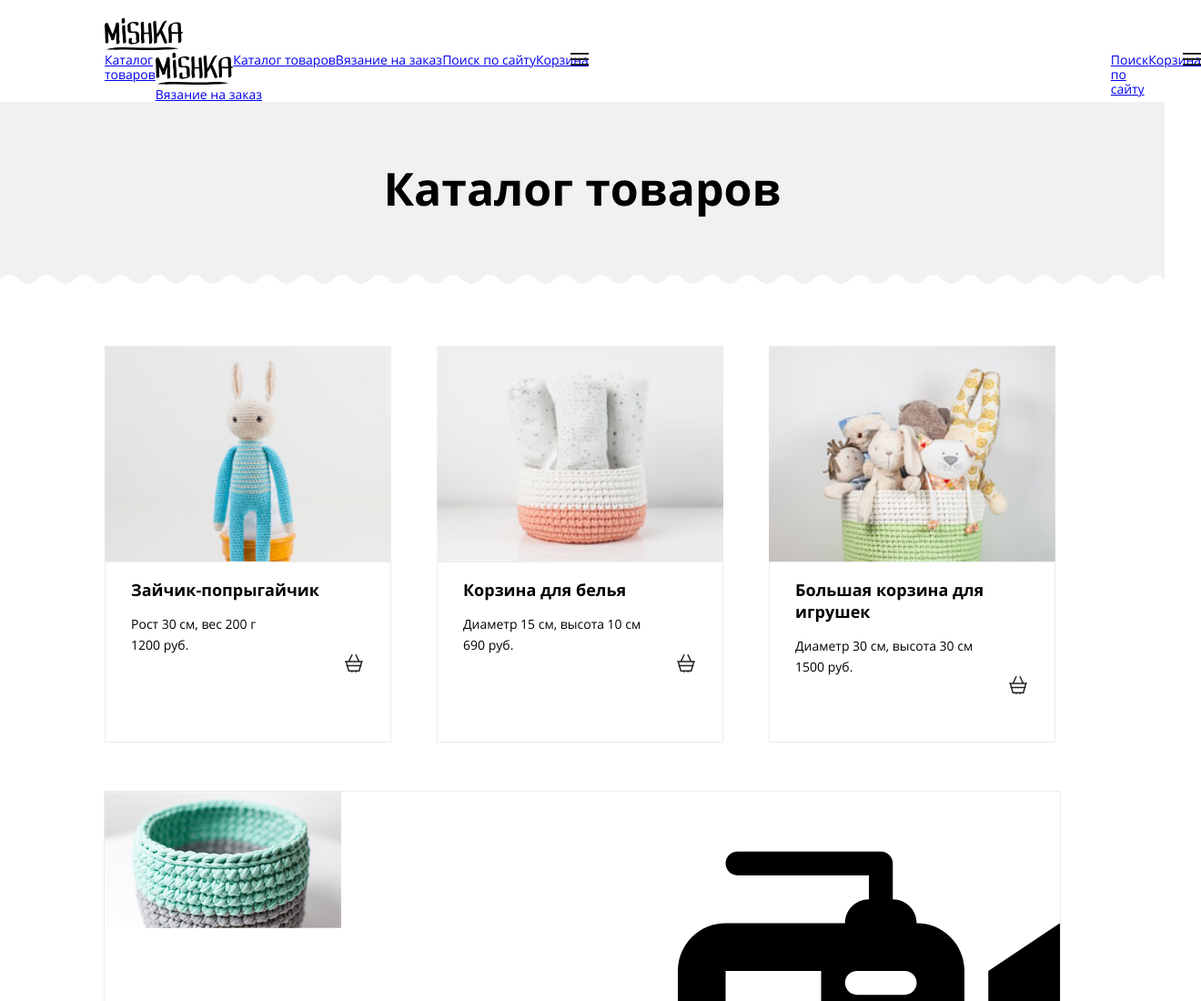
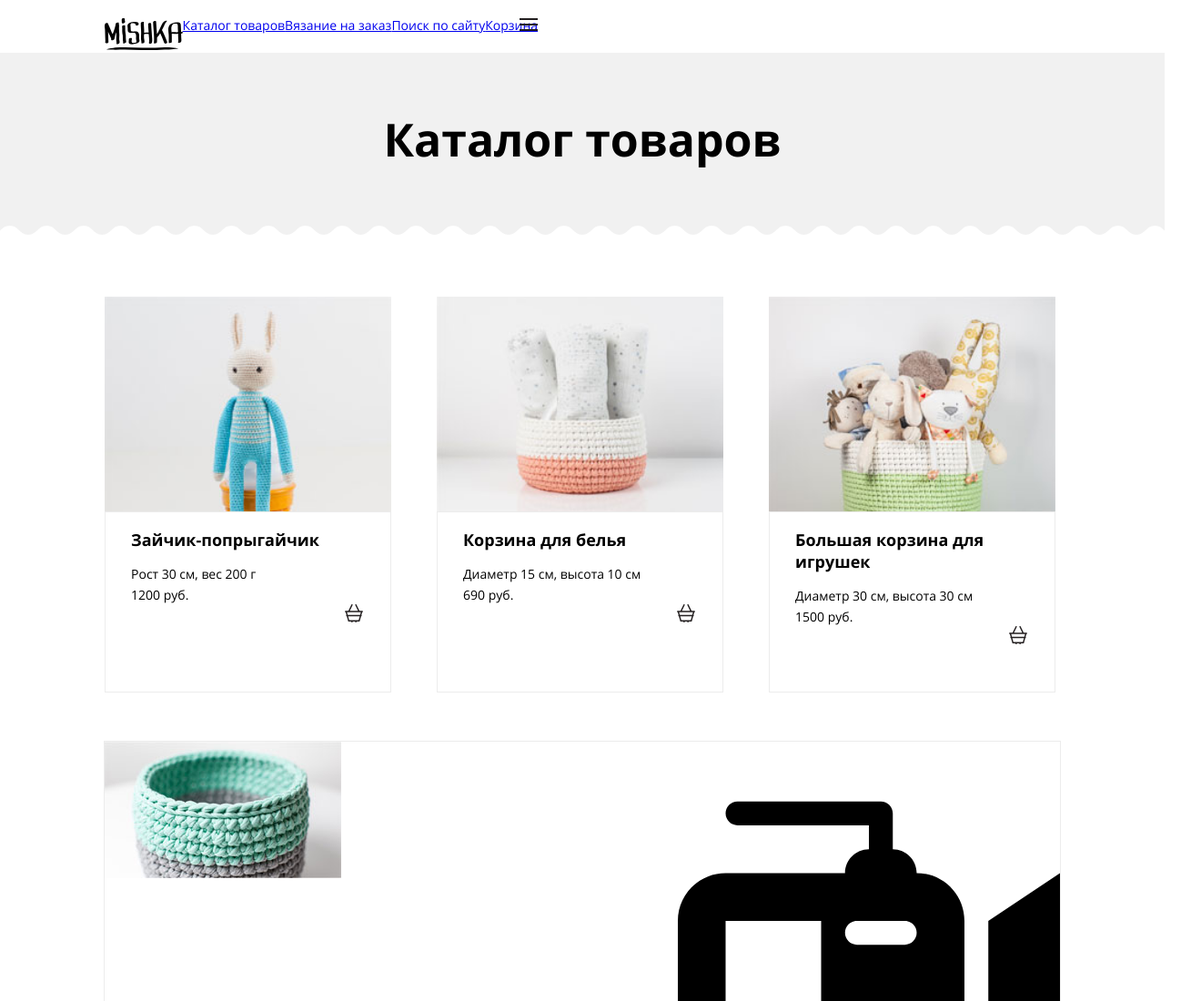
Before and after one commit to MarinaBarinova/629419-mishka, a website: page source/catalog.html in a window 1280 px wide. Shown: the top 1100 px of the page at 91% size, 1320 px wide, since content can reach past the window. Drawn offline with nearby package versions, Linux system fonts and the light colour scheme; files that its build step writes are made by us from their sources; files whose address does not match are found by name.

Commit message:
исправление шапки в каталоге

```diff
--- a/source/catalog.html
+++ b/source/catalog.html
@@ -20,27 +20,6 @@
             <a href="catalog.html">Каталог товаров</a>
           </li>
           <li class="site-list__item ">
-            <div class="page-header__container">
-              <a href="#" class="page-header__logo-container"><img class="page-header__logo-image" src="/img/logo-mobile.svg"
-                  alt="Мишка"></a>
-              <nav class="main-nav">
-                <button class="main-nav__toggle" type="button"><img src="/img/icon-menu-open.svg" alt="Меню"></button>
-                <ul class="main-nav__list site-list main-nav__list--closed">
-                  <li class="site-list__item site-list__item--active">
-                    <a href="catalog.html">Каталог товаров</a>
-                  </li>
-                  <li class="site-list__item ">
-                    <a href="form.html">Вязание на заказ</a>
-                  </li>
-                  <li class="site-list__item">
-                    <a href="#">Поиск по сайту</a>
-                  </li>
-                  <li class="site-list__item">
-                    <a href="#">Корзина</a>
-                  </li>
-                </ul>
-              </nav>
-            </div>
             <a href="form.html">Вязание на заказ</a>
           </li>
           <li class="site-list__item">
```
